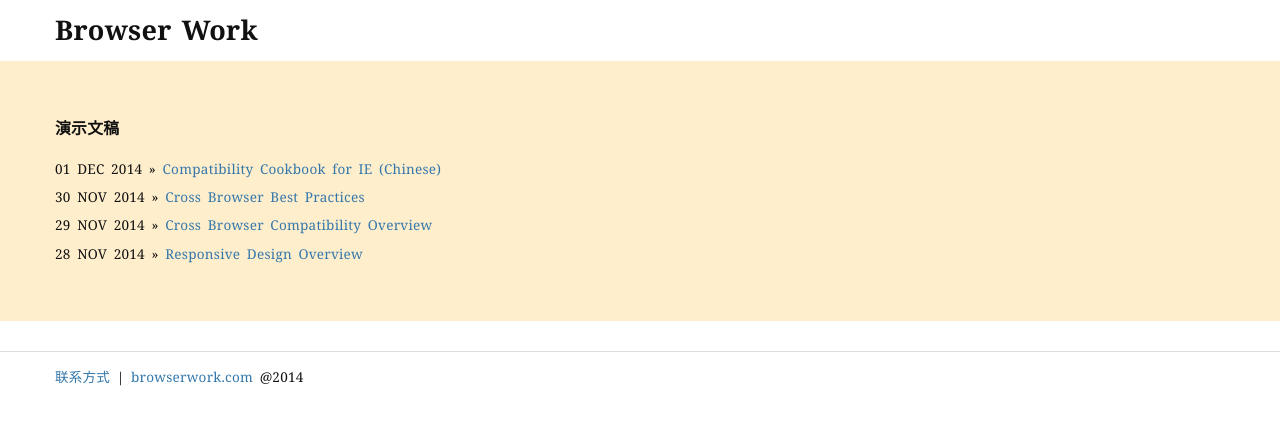
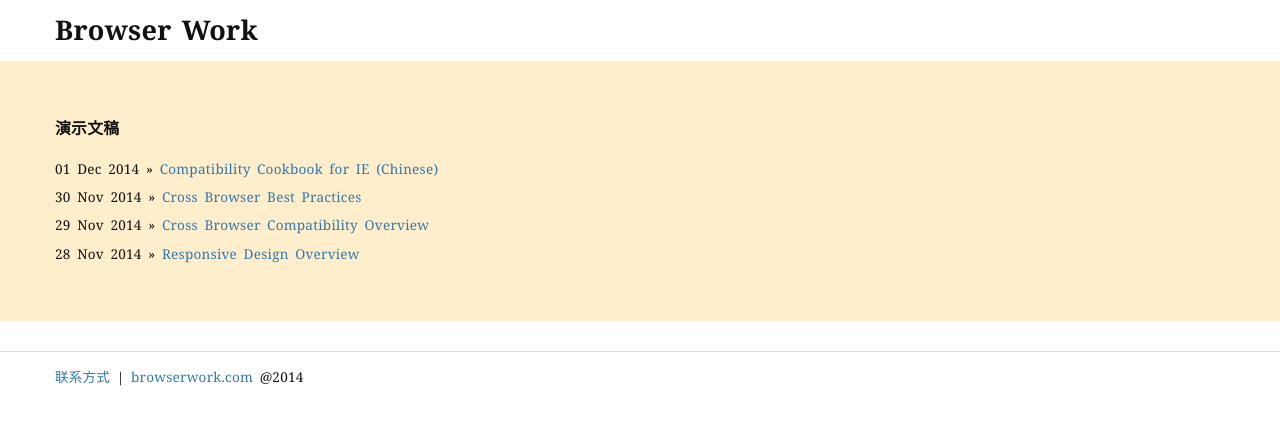
Before and after one commit to aaronz/aaronz.github.com, a Jekyll site: the page built from slides.html, in a window 1280 px wide. Shown: the top 425 px of the page. Built offline with Jekyll 4.4.1, drawn with Linux system fonts in a browser that asks for light colours; Markdown is read by kramdown in place of the engine named in the settings.

Commit message:
Update date format.

```diff
--- a/slides.html
+++ b/slides.html
@@ -7,10 +7,10 @@ title: Slides
         <div id="home">
           <h3 class="text-muted">演示文稿</h3>
           <ul class="posts">
-            <li><span>01 DEC 2014</span> &raquo; <a href="slides/compatibility-cookbook-cn.html">Compatibility Cookbook for IE (Chinese)</a></li>
-            <li><span>30 NOV 2014</span> &raquo; <a href="slides/cross-browser-best-practices.html">Cross Browser Best Practices</a></li>
-            <li><span>29 NOV 2014</span> &raquo; <a href="slides/cross-browser-compatibility.html">Cross Browser Compatibility Overview</a></li>
-            <li><span>28 NOV 2014</span> &raquo; <a href="slides/responsive-design">Responsive Design Overview</a></li>
+            <li><span>01 Dec 2014</span> &raquo; <a href="slides/compatibility-cookbook-cn.html">Compatibility Cookbook for IE (Chinese)</a></li>
+            <li><span>30 Nov 2014</span> &raquo; <a href="slides/cross-browser-best-practices.html">Cross Browser Best Practices</a></li>
+            <li><span>29 Nov 2014</span> &raquo; <a href="slides/cross-browser-compatibility.html">Cross Browser Compatibility Overview</a></li>
+            <li><span>28 Nov 2014</span> &raquo; <a href="slides/responsive-design">Responsive Design Overview</a></li>
           </ul>
         </div>
     </div>
```
